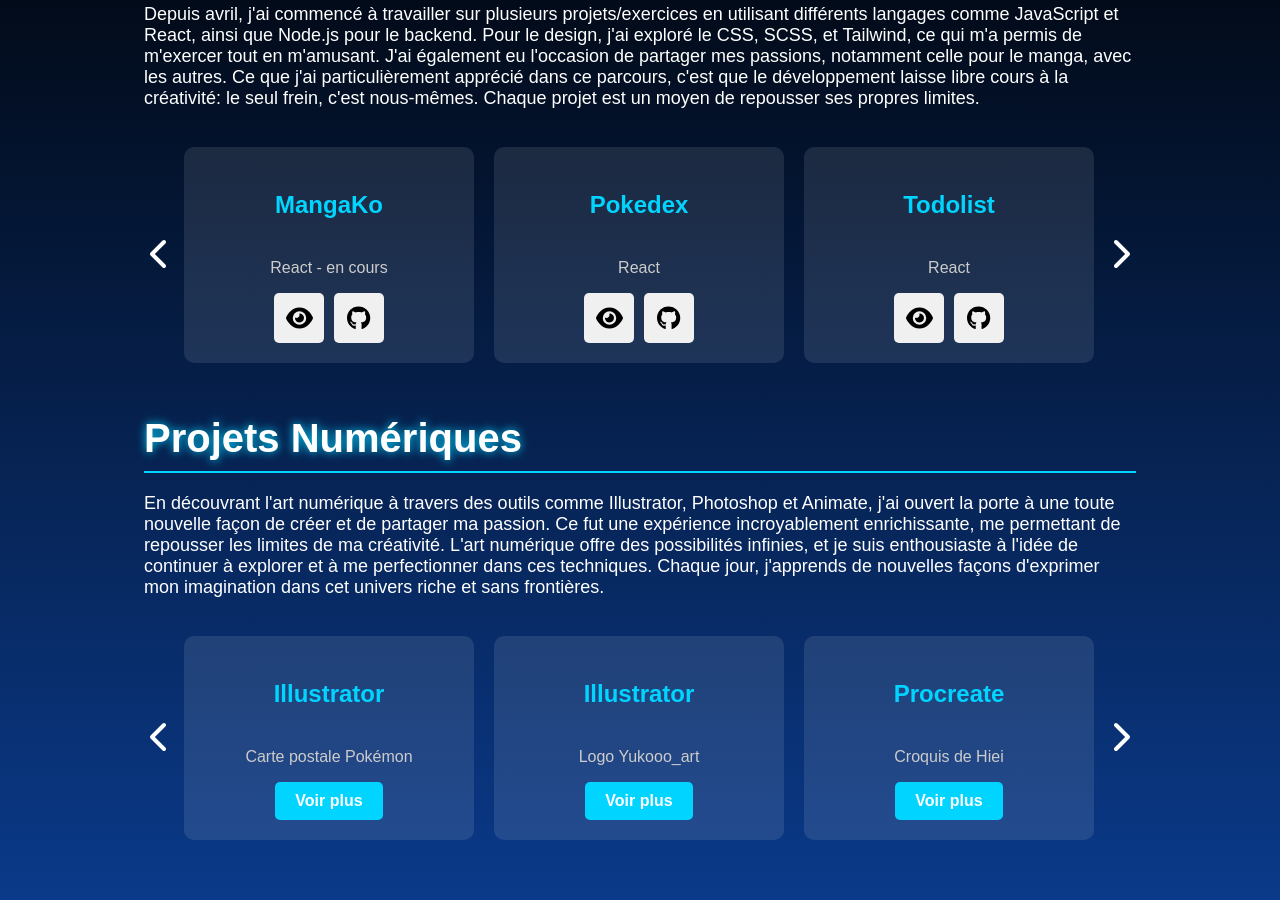
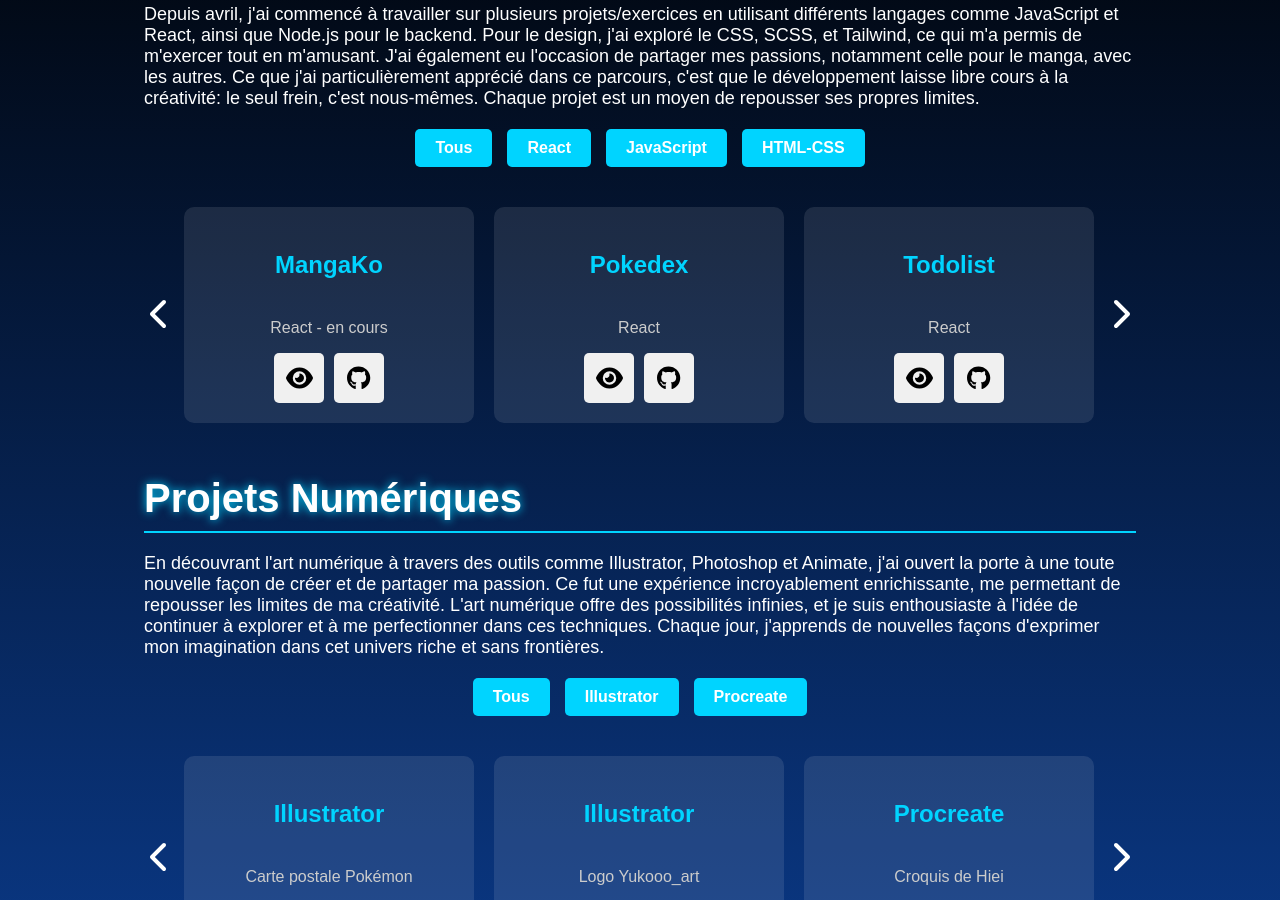
Before and after one commit to yukooome/Portfolio, a React (Vite) app in the folder my-portfolio/: page / in a window 1280 px wide. Shown: the part 1240-2140 px from the top of the page. Built offline with nearby package versions, Linux system fonts and the light colour scheme.

Commit message:
aj filtre

```diff
--- a/my-portfolio/src/components/Projects.css
+++ b/my-portfolio/src/components/Projects.css
@@ -227,6 +227,40 @@
   outline: none;
 }
 
+
+/* Conteneur des boutons de filtre */
+.filter-container {
+  display: flex;
+  justify-content: center;
+  gap: 15px;
+  margin: 20px 0;
+}
+
+/* Style des boutons de filtre */
+.filter-btn {
+  background-color: #00d4ff;
+  color: white;
+  border: none;
+  padding: 10px 20px;
+  border-radius: 5px;
+  font-size: 1rem;
+  font-weight: bold;
+  cursor: pointer;
+  transition: background-color 0.3s ease, transform 0.3s ease;
+}
+
+/* Effet au survol des boutons */
+.filter-btn:hover {
+  background-color: #009dbf;
+  transform: scale(1.1);
+}
+
+/* Effet au focus (pour l'accessibilité) */
+.filter-btn:focus {
+  outline: none;
+  box-shadow: 0 0 5px #00d4ff;
+}
+
 /* Media queries */
 @media (max-width: 1024px) {
   .projects-container p {
@@ -289,6 +323,12 @@
   .icon {
     font-size: 18px; /* Réduire encore la taille des icônes */
   }
+
+  .filter-btn {
+    padding: 8px 16px;
+    font-size: 0.9rem;
+  }
+
 }
 
 @media (max-width: 480px) {
@@ -326,4 +366,9 @@
   .icon {
     font-size: 16px; /* Diminuer encore la taille des icônes */
   }
+
+  .filter-btn {
+    padding: 6px 12px;
+    font-size: 0.8rem;
+  }
 }
--- a/my-portfolio/src/components/Projects.jsx
+++ b/my-portfolio/src/components/Projects.jsx
@@ -12,6 +12,11 @@
   const [modalProject, setModalProject] = useState(null); // Stocke tout le projet sélectionné
   const competencesContainerRef = useRef(null); // Référence au conteneur des projets web
   const digitalProjectsContainerRef = useRef(null); // Référence au conteneur des projets numériques
+
+  const [filter, setFilter] = useState('All'); // 'All' par défaut
+  const [filterDigital, setFilterDigital] = useState('All'); // 'All' par défaut pour les projets numériques
+
+
 
   const featuredProjects = [
     { title: 'MangaKo', description: 'React - en cours', link: 'https://projet-react-eosin.vercel.app/', gitLink : 'https://github.com/yukooome/Projet-React' },
@@ -75,15 +80,29 @@
     }
   ];
 
-  const openModal = (project) => {
+
+  // Filtrer les projets selon le filtre sélectionné
+    const filteredProjects = featuredProjects.filter((project) => {
+      if (filter === 'All') return true;
+      return project.description.includes(filter);
+    });
+
+    const filteredDigitalProjects = digitalProjects.filter((project) => {
+      if (filterDigital === 'All') return true;
+      return project.title.includes(filterDigital);
+    });
+
+
+
+    const openModal = (project) => {
     setModalProject(project); // Met à jour tout le projet sélectionné dans l'état
     setIsModalOpen(true);
-  };
+    };
 
-  const closeModal = () => {
+    const closeModal = () => {
     setIsModalOpen(false);
     setModalProject(null);
-  };
+    };
 
   // Fonction pour rendre les projets web avec défilement
   const renderOtherProjects = (projects) => {
@@ -203,11 +222,34 @@
       <div className="projects-container">
         <h2>Projets web</h2>
         <p>Depuis avril, j'ai commencé à travailler sur plusieurs projets/exercices en utilisant différents langages comme JavaScript et React, ainsi que Node.js pour le backend. Pour le design, j'ai exploré le CSS, SCSS, et Tailwind, ce qui m'a permis de m'exercer tout en m'amusant. J'ai également eu l'occasion de partager mes passions, notamment celle pour le manga, avec les autres. Ce que j'ai particulièrement apprécié dans ce parcours, c'est que le développement laisse libre cours à la créativité: le seul frein, c'est nous-mêmes. Chaque projet est un moyen de repousser ses propres limites.</p>
-        {renderOtherProjects(featuredProjects)}
+
+        {/* Filtre pour les projets web */}
+        <div className="filter-container">
+          <button onClick={() => setFilter('All')} className="filter-btn">Tous</button>
+          <button onClick={() => setFilter('React')} className="filter-btn">React</button>
+          <button onClick={() => setFilter('JS')} className="filter-btn">JavaScript</button>
+          <button onClick={() => setFilter('Html-CSS')} className="filter-btn">HTML-CSS</button>
+        </div>
+
+
+
+
+        {/* {renderOtherProjects(featuredProjects)} */}
+        {renderOtherProjects(filteredProjects)}
+
 
         <h2>Projets Numériques</h2>
         <p>En découvrant l'art numérique à travers des outils comme Illustrator, Photoshop et Animate, j'ai ouvert la porte à une toute nouvelle façon de créer et de partager ma passion. Ce fut une expérience incroyablement enrichissante, me permettant de repousser les limites de ma créativité. L'art numérique offre des possibilités infinies, et je suis enthousiaste à l'idée de continuer à explorer et à me perfectionner dans ces techniques. Chaque jour, j'apprends de nouvelles façons d'exprimer mon imagination dans cet univers riche et sans frontières.</p>
-        {renderDigitalProjects(digitalProjects)}
+
+        <div className="filter-container">
+          <button onClick={() => setFilterDigital('All')} className="filter-btn">Tous</button>
+          <button onClick={() => setFilterDigital('Illustrator')} className="filter-btn">Illustrator</button>
+          <button onClick={() => setFilterDigital('Procreate')} className="filter-btn">Procreate</button>
+        </div>
+
+        {/* {renderDigitalProjects(digitalProjects)} */}
+        {renderDigitalProjects(filteredDigitalProjects)}
+
       </div>
 
       {isModalOpen && modalProject && ( // Vérifie que modalProject existe avant de l'afficher
```
